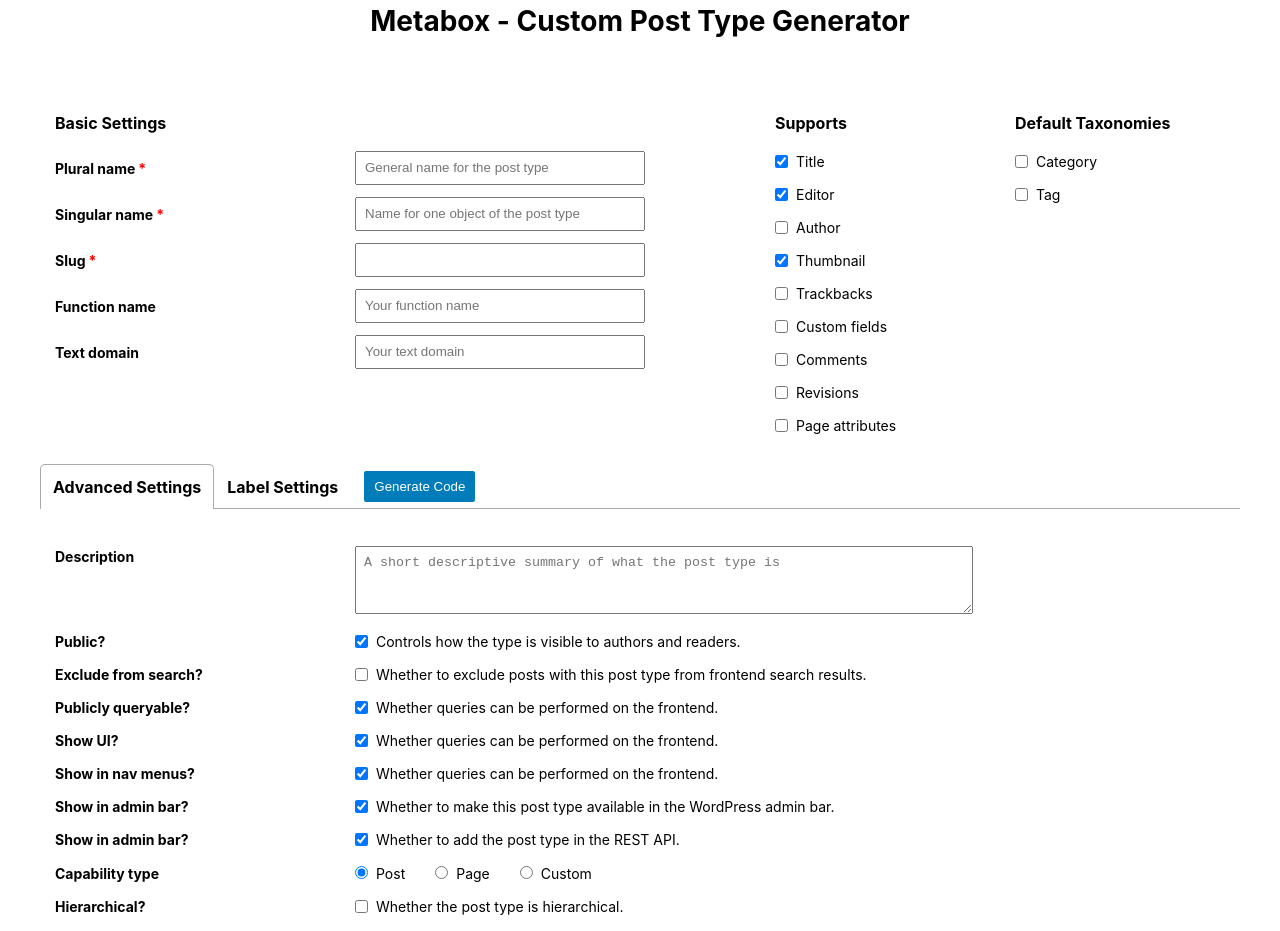
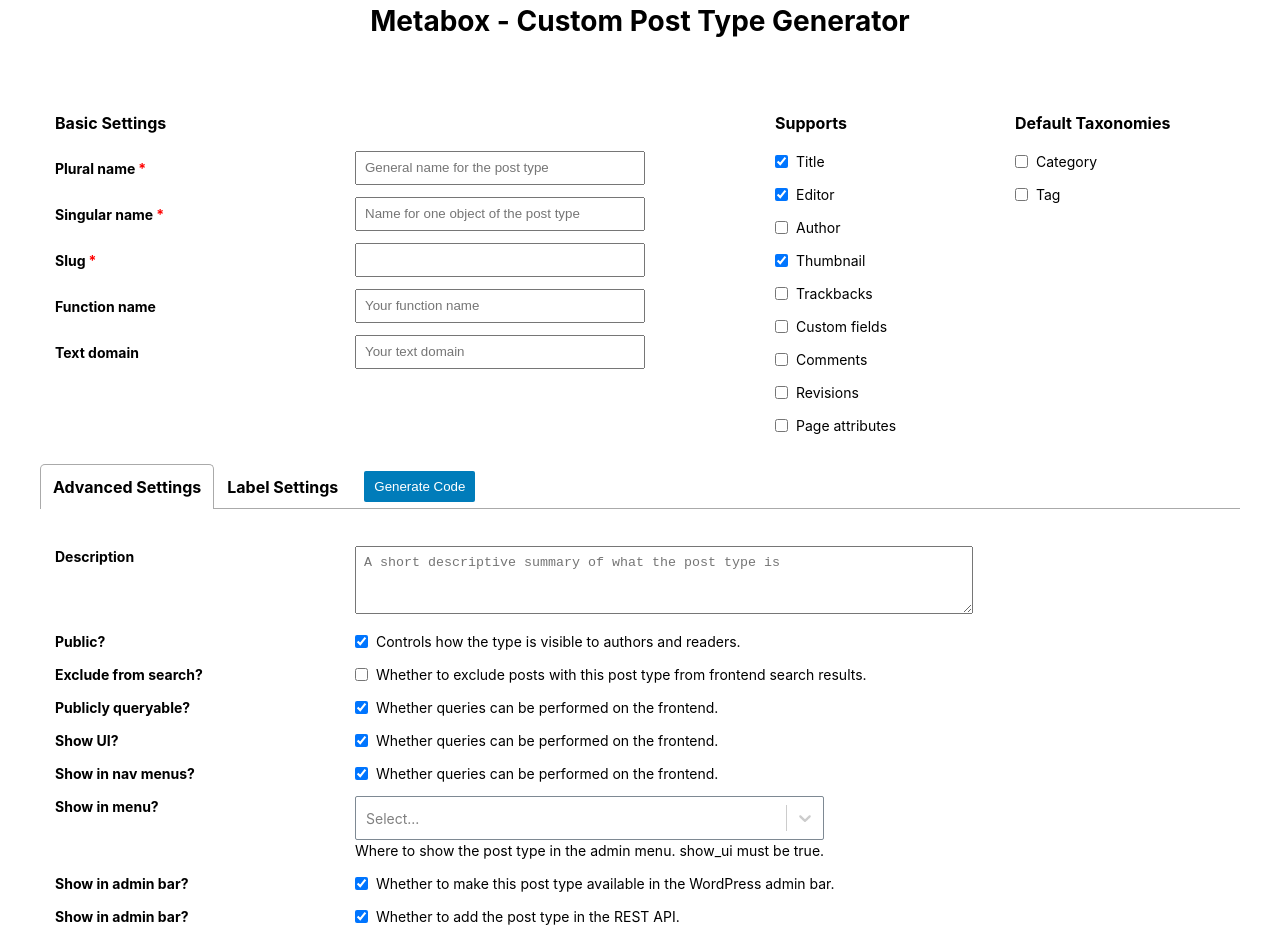
Before and after one commit to wpmetabox/post-type-generator, a React (Create React App) app: page / in a window 1280 px wide. Shown: the top 931 px of the page. Built offline with nearby package versions, Linux system fonts and the light colour scheme.

Commit message:
select > select-react, show_in_menu

```diff
--- a/package.json
+++ b/package.json
@@ -17,6 +17,7 @@
 		"react-code-blocks": "^0.0.8",
 		"react-dom": "^16.13.1",
 		"react-scripts": "^3.4.3",
+		"react-select": "^3.1.0",
 		"react-tabs": "^3.1.1"
 	},
 	"browserslist": {
--- a/public/style.css
+++ b/public/style.css
@@ -6,7 +6,8 @@
   --text-md: 16px;
   --text-lg: 18px;
   --accent-color: #007cba;
-  --secondary-color: #ffffff; }
+  --secondary-color: #ffffff;
+  --border-color: #7e8993; }
 
 * {
   margin: 0;
@@ -112,3 +113,8 @@
   color: red;
   font-weight: bold;
   margin-left: 3px; }
+
+#show_in_menu > div {
+  font-weight: normal;
+  border-color: var(--border-color);
+  border-radius: 2px !important; }
--- a/sass/style.scss
+++ b/sass/style.scss
@@ -9,6 +9,7 @@
 
 	--accent-color: #007cba;
 	--secondary-color: #ffffff;
+	--border-color: #7e8993;
 }
 
 * {
@@ -145,3 +146,9 @@
 	font-weight: bold;
 	margin-left: 3px;
 }
+
+#show_in_menu > div {
+	font-weight: normal;
+	border-color: var(--border-color);
+	border-radius: 2px !important;
+}
--- a/src/components/controls/Control.js
+++ b/src/components/controls/Control.js
@@ -4,6 +4,7 @@
 import Textarea from './Textarea';
 import Checkbox from './Checkbox';
 import Radio from './Radio';
+import Dropdown from './Dropdown';
 
 const Control = ( {props} ) => {
 	const [state, setState] = useContext( PhpSettings );
@@ -24,6 +25,13 @@
 		setState( state => ( {...state, [name]: value} ) )
 	}
 
+	const handleSelect = e => {
+		const name  = e.name;
+		const value = e.value;
+
+		setState( state => ( {...state, [name]: value} ) )
+	}
+
 	switch (props.type) {
 		case 'text':
 			return <Input label={props.label} name={props.name} placeholder={props.placeholder} required={props.required} update={handleUpdate} />
@@ -33,6 +41,8 @@
 			return <Checkbox label={props.label} name={props.name} description={props.description} update={handleUpdate} checked={props.checked} />
 		case 'radio':
 			return <Radio label={props.label} name={props.name} values={props.values} defaultValue={props.defaultValue} update={handleUpdate} />
+		case 'select':
+			return <Dropdown label={props.label} name={props.name} description={props.description} values={props.values} defaultValue={props.defaultValue} update={handleSelect} />
 		default:
 			break;
 	}
--- /dev/null
+++ b/src/components/controls/Dropdown.js
@@ -0,0 +1,18 @@
+import React from 'react';
+import Select from 'react-select'
+
+const Dropdown = ( {label, name, update, description = '', values, defaultValue} ) => {
+	return (
+		<label className="row align-start">
+			<div className="label">
+				{label}
+			</div>
+			<div>
+				<Select id={name} name={name} options={values} defaultValue={defaultValue} isSearchable onChange={update} />
+				{description && <p className="description">{description}</p>}
+			</div>
+		</label>
+	)
+}
+
+export default Dropdown;
--- a/src/components/controls/Radio.js
+++ b/src/components/controls/Radio.js
@@ -11,13 +11,12 @@
 					values.map( ( item, key ) => {
 						return (
 							<label key={key}>
-								<input type="radio" name={name} value={item.type} defaultChecked={item.type === defaultValue && "checked" } onChange={update} />
+								<input type="radio" name={name} value={item.value} defaultChecked={item.value === defaultValue && "checked" } onChange={update} />
 								{item.label}
 							</label>
 						)
 					} )
 				}
-
 			</div>
 		</label>
 	)
--- a/src/constants/Data.js
+++ b/src/constants/Data.js
@@ -39,9 +39,27 @@
 ];
 
 const TaxDatas = [
-	{ type: 'post', label: 'Post' },
-	{ type: 'page', label: 'Page' },
-	{ type: 'custom', label: 'Custom' }
+	{ value: 'post', label: 'Post' },
+	{ value: 'page', label: 'Page' },
+	{ value: 'custom', label: 'Custom' }
+];
+
+const ShowInMenuData = [
+	{ name: 'show_in_menu', value: 0, label: 'Select an item' },
+	{ name: 'show_in_menu', value: true, label: 'Show as top-level menu' },
+	{ name: 'show_in_menu', value: false, label: 'Do not show in the admin menu' },
+	{ name: 'show_in_menu', value: 'index.php', label: 'Show as sub-menu of Dashboard' },
+	{ name: 'show_in_menu', value: 'upload.php', label: 'Show as sub-menu of Media' },
+	{ name: 'show_in_menu', value: 'edit-tags.php?taxonomy=link_category', label: 'Show as sub-menu of Links' },
+	{ name: 'show_in_menu', value: 'edit-comments.php', label: 'Show as sub-menu of Comments ' },
+	{ name: 'show_in_menu', value: 'edit.php', label: 'Show as sub-menu of Posts' },
+	{ name: 'show_in_menu', value: 'edit.php?post_value=page', label: 'Show as sub-menu of Pages' },
+	{ name: 'show_in_menu', value: 'themes.php', label: 'Show as sub-menu of Appearance' },
+	{ name: 'show_in_menu', value: 'plugins.php', label: 'Show as sub-menu of Plugins' },
+	{ name: 'show_in_menu', value: 'users.php', label: 'Show as sub-menu of Users' },
+	{ name: 'show_in_menu', value: 'tools.php', label: 'Show as sub-menu of Tools' },
+	{ name: 'show_in_menu', value: 'options-general.php', label: 'Show as sub-menu of Settings' },
+	{ name: 'show_in_menu', value: 'meta-box', label: 'Show as sub-menu of Meta Box' },
 ];
 
 export const AdvancedDatas = [
@@ -51,7 +69,7 @@
 	{ type: 'checkbox', name: 'publicly_queryable', label: 'Publicly queryable?', description: 'Whether queries can be performed on the frontend.', checked: true },
 	{ type: 'checkbox', name: 'show_ui', label: ' Show UI? ', description: 'Whether queries can be performed on the frontend.', checked: true },
 	{ type: 'checkbox', name: 'show_in_nav_menus', label: 'Show in nav menus?', description: 'Whether queries can be performed on the frontend.', checked: true },
-	// select show in menu
+	{ type: 'select', name: 'show_in_menu', label: 'Show in menu?', description: 'Where to show the post type in the admin menu. show_ui must be true.', values: ShowInMenuData, defaultValue: 0 },
 	{ type: 'checkbox', name: 'show_in_admin_bar', label: 'Show in admin bar?', description: 'Whether to make this post type available in the WordPress admin bar.', checked: true },
 	{ type: 'checkbox', name: 'show_in_rest', label: 'Show in admin bar?', description: 'Whether to add the post type in the REST API.', checked: true },
 	// text slug api
--- a/src/constants/PhpCode.js
+++ b/src/constants/PhpCode.js
@@ -62,7 +62,7 @@
 		'query_var'           => ${settings.query_var},
 		'can_export'          => ${settings.can_export},
 		'rewrite_no_front'    => ${settings.rewrite_no_front},
-		'show_in_menu'        => 'index.php',
+		'show_in_menu'        => ${settings.show_in_menu},
 		${supportSettings( settings )}${taxonomySettings( settings )}
 		'rewrite' => ${settings.rewrite},
 	];
```
Also changed, not shown: 1 other file (tests, documents, lock files or other folders).
